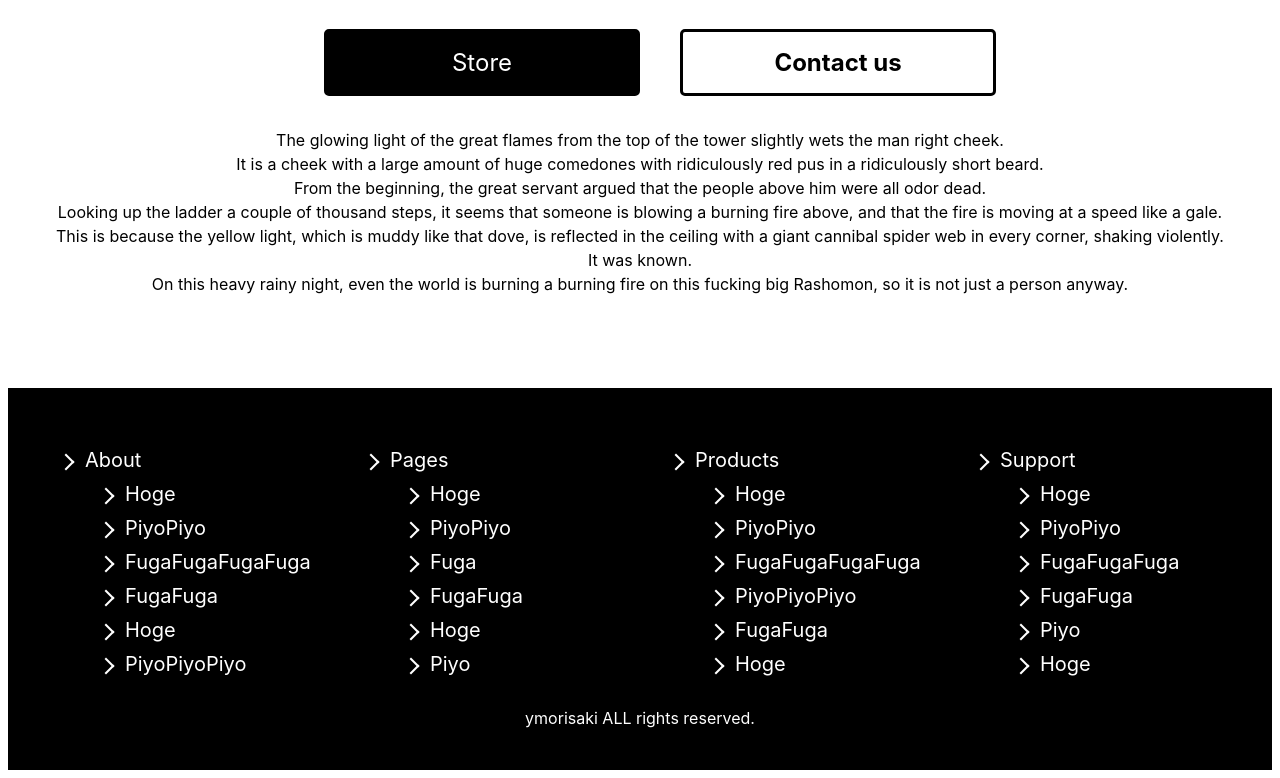
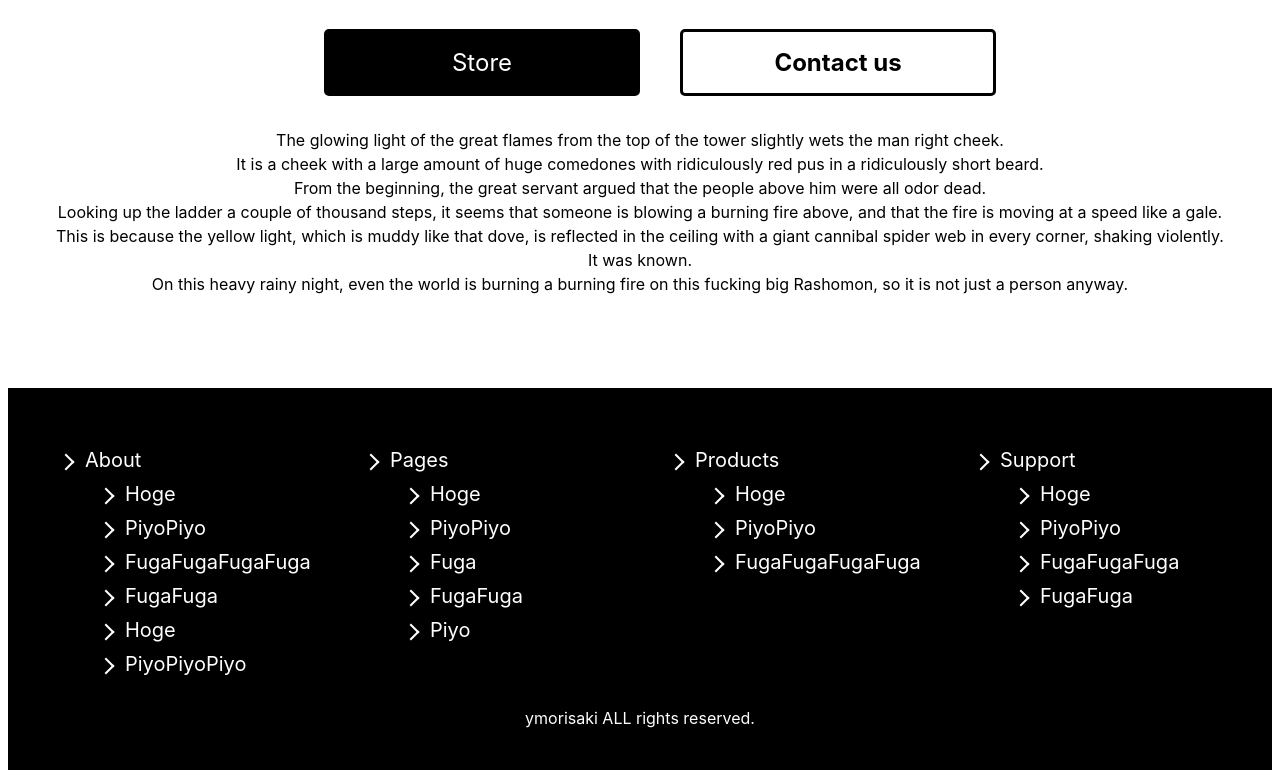
Before and after one commit to ymorisaki/next-site, a Next.js app: page / in a window 1280 px wide. Shown: the part 6675-7453 px from the top of the page. Built offline with nearby package versions, Linux system fonts and the light colour scheme.

Commit message:
Footer更新

```diff
--- a/components/Organisms/Footer.tsx
+++ b/components/Organisms/Footer.tsx
@@ -44,9 +44,6 @@ const Footer = () => (
             <Link href="/">FugaFuga</Link>
           </li>
           <li>
-            <Link href="/">Hoge</Link>
-          </li>
-          <li>
             <Link href="/">Piyo</Link>
           </li>
         </ul>
@@ -62,15 +59,6 @@ const Footer = () => (
           </li>
           <li>
             <Link href="/">FugaFugaFugaFuga</Link>
-          </li>
-          <li>
-            <Link href="/">PiyoPiyoPiyo</Link>
-          </li>
-          <li>
-            <Link href="/">FugaFuga</Link>
-          </li>
-          <li>
-            <Link href="/">Hoge</Link>
           </li>
         </ul>
       </li>
@@ -89,12 +77,6 @@ const Footer = () => (
           <li>
             <Link href="/">FugaFuga</Link>
           </li>
-          <li>
-            <Link href="/">Piyo</Link>
-          </li>
-          <li>
-            <Link href="/">Hoge</Link>
-          </li>
         </ul>
       </li>
     </ul>
```
